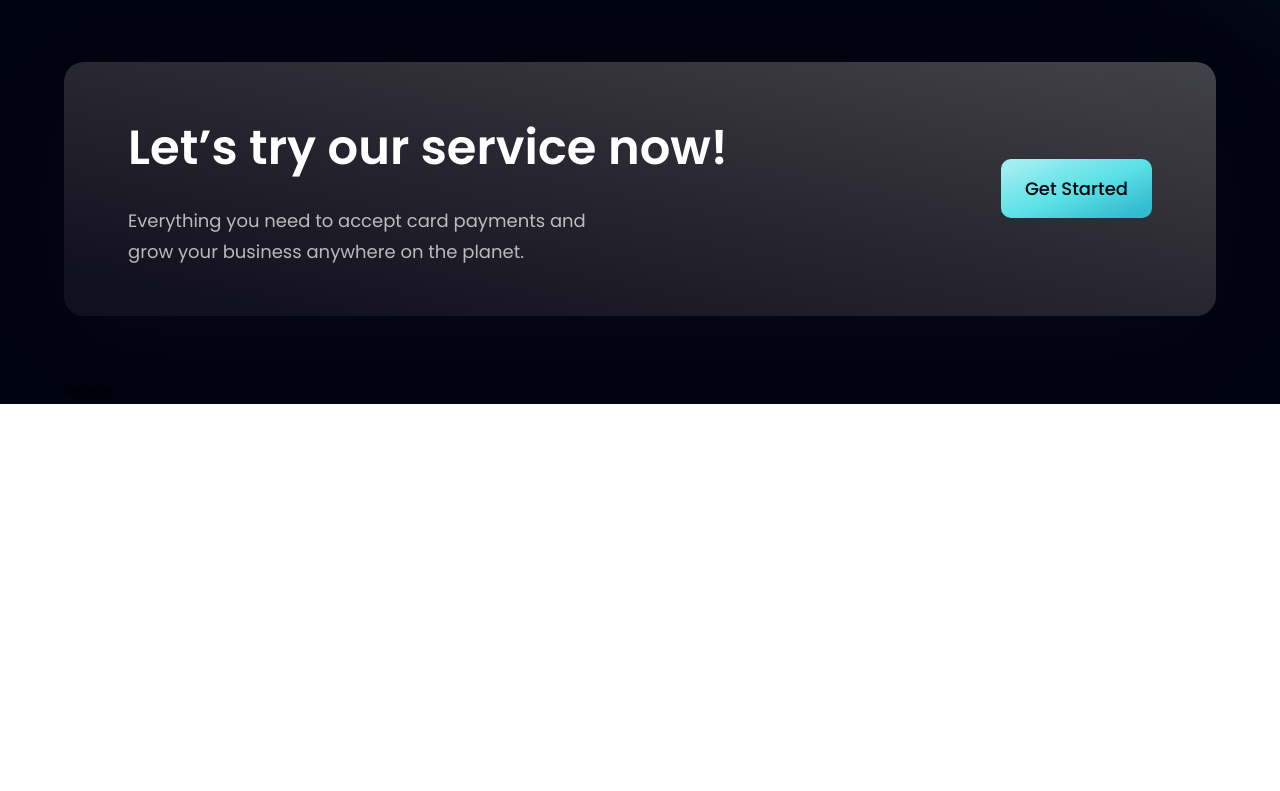
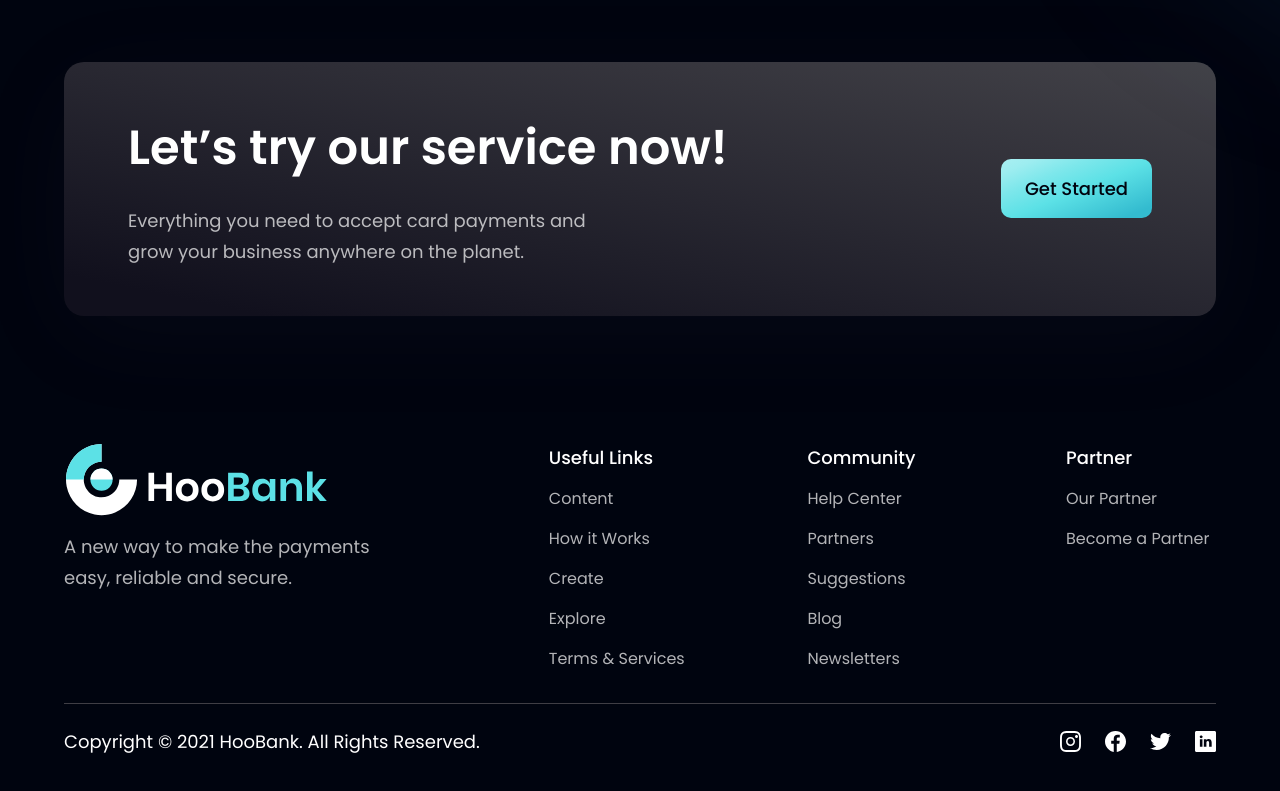
Before and after one commit to iivic17/hoobank, a React (Vite) app: page / in a window 1280 px wide. Shown: the part 3655-4446 px from the top of the page. Before the commit the page ends 4059 px from the top, so only its background shows below. Built offline with nearby package versions, Linux system fonts and the light colour scheme.

Commit message:
Footer component created

```diff
--- a/src/components/Footer.jsx
+++ b/src/components/Footer.jsx
@@ -1,7 +1,64 @@
-import React from 'react';
+import styles from '../styles';
+import { logo } from '../assets';
+import { footerLinks, socialMedia } from '../constants';
 
-const Footer = () => {
-	return <div>Footer</div>;
-};
+const Footer = () => (
+	<footer className={`${styles.flexCenter} ${styles.paddingY} flex-col`}>
+		<div className={`${styles.flexStart} md:flex-row flex-col mb-8 w-full`}>
+			<div className='flex-1 flex flex-col justify-start mr-10'>
+				<img
+					src={logo}
+					alt='hoobank'
+					className='w-[266px] h-[72px] object-contain'
+				/>
+				<p className={`${styles.paragraph} mt-4 max-w-[310px]`}>
+					A new way to make the payments easy, reliable and secure.
+				</p>
+			</div>
+
+			<div className='flex-[1.5] w-full flex flex-row justify-between flex-wrap md:mt-0 mt-10'>
+				{footerLinks.map(link => (
+					<div
+						key={link.key}
+						className='flex flex-col ss:my-0 my-4 min-w-[150px]'>
+						<h4 className='font-poppins font-medium text-[18px] leading-[27px] text-white'>
+							{link.title}
+						</h4>
+						<ul className='list-none mt-4'>
+							{link.links.map((l, index) => (
+								<li
+									key={l.name}
+									className={`font-poppins font-normal text-[16px] leading-[24px] text-dimWhite hover:text-secondary cursor-pointer ${
+										index !== link.links.length - 1 ? 'mb-4' : 'mb-0'
+									}`}>
+									{l.name}
+								</li>
+							))}
+						</ul>
+					</div>
+				))}
+			</div>
+		</div>
+
+		<div className='w-full flex justify-between items-center md:flex-row flex-col pt-6 border-t-[1px] border-t-[#3f3e45]'>
+			<p className='font-poppins font-normal text-[18px] leading-[27px] text-white text-center'>
+				Copyright &copy; 2021 HooBank. All Rights Reserved.
+			</p>
+
+			<div className='flex flex-row md:mt-0 mt-6'>
+				{socialMedia.map((social, index) => (
+					<img
+						key={social.id}
+						src={social.icon}
+						alt={social.id}
+						className={`w-[21px] h-[21px] object-contain cursor-pointer ${
+							index !== socialMedia.length - 1 ? 'mr-6' : 'mr-0'
+						}`}
+					/>
+				))}
+			</div>
+		</div>
+	</footer>
+);
 
 export default Footer;
```
